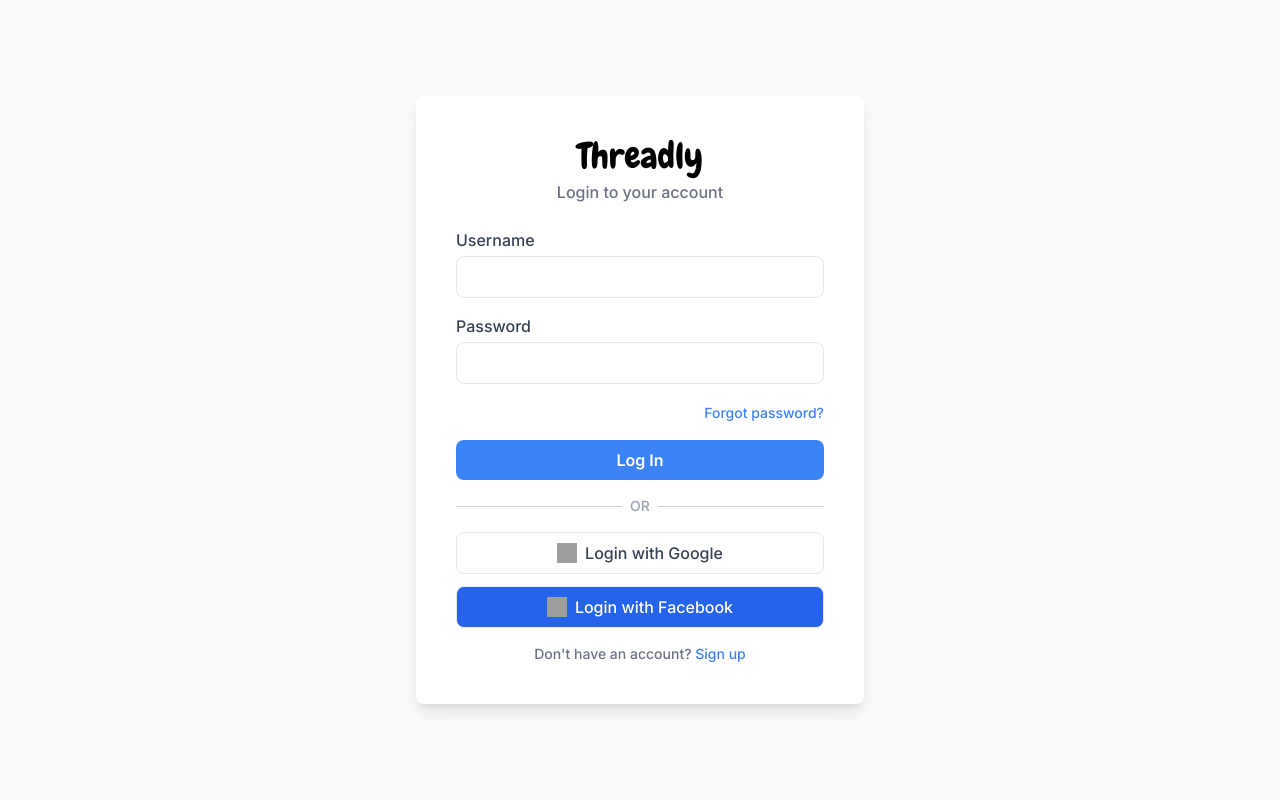
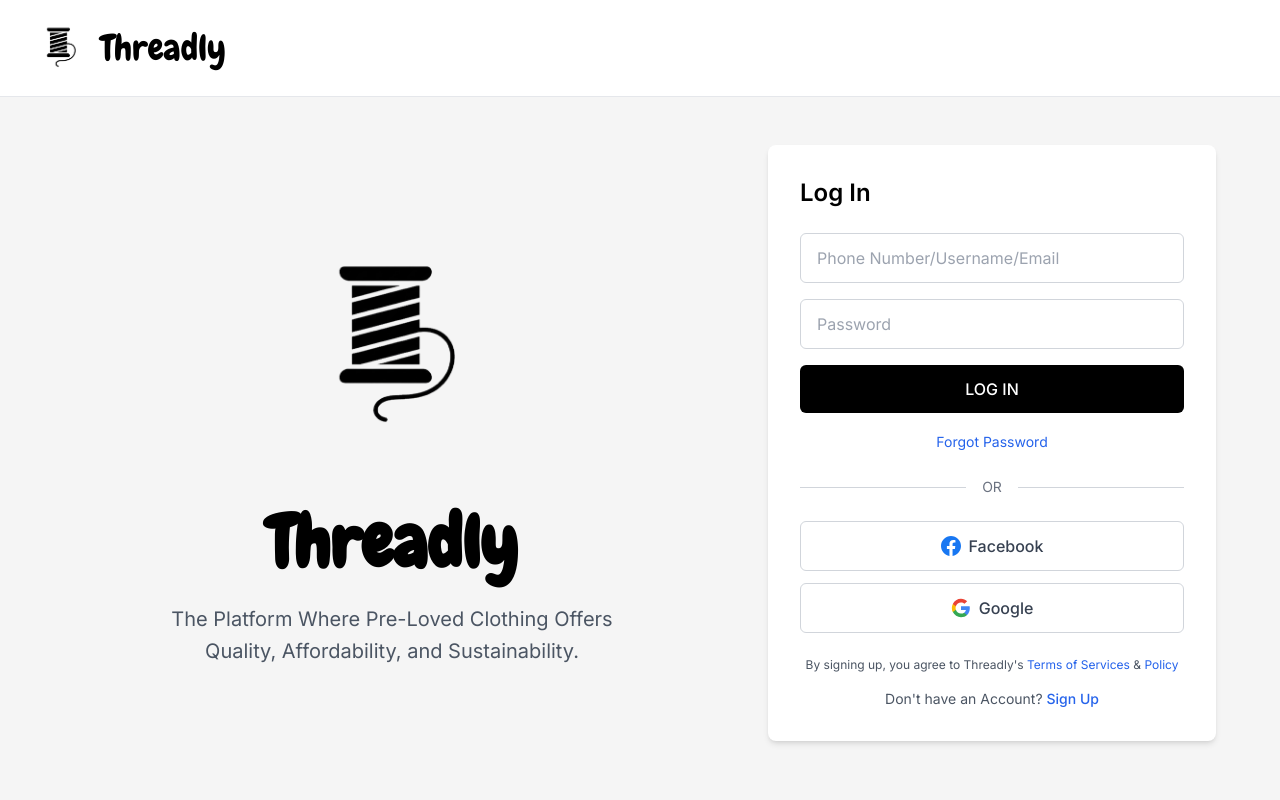
Before and after one commit to bennysito/Threadly, a PHP site: page /login.php in a window 1280 px wide. Run offline with PHP 8.4, Linux system fonts and the light colour scheme; some libraries are stand-ins or nearby versions; grey boxes are pictures that could not be loaded.

Commit message:
Temporary save

```diff
--- a/Front_End/login.php
+++ b/Front_End/login.php
@@ -38,27 +38,51 @@ if($_SERVER["REQUEST_METHOD"] == "POST"){
 <meta name="viewport" content="width=device-width, initial-scale=1.0">
 <title>Threadly Login</title>
 <script src="https://cdn.tailwindcss.com"></script>
+<link href="https://fonts.googleapis.com/css2?family=Inter:wght@400;500;600;700&display=swap" rel="stylesheet">
 <link href="https://fonts.googleapis.com/css2?family=Chewy&display=swap" rel="stylesheet">
-<link href="https://fonts.googleapis.com/css2?family=Inter:wght@500;600;700&display=swap" rel="stylesheet">
 <style>
-  body { font-family: 'Inter', sans-serif; background-color: #f8f9fa; }
-  .chewy-font { font-family: 'Chewy', cursive; font-size: 3rem; font-weight: 400; }
+  body {
+    font-family: 'Inter', sans-serif;
+    background-color: #f5f5f5;
+  }
+  .logo-text {
+    font-family: 'Chewy', cursive;
+    font-weight: 400;
+    font-size: 2rem;
+  }
 </style>
 </head>
-<body class="flex items-center justify-center min-h-screen">
+<body class="min-h-screen">
 
-<div class="bg-white shadow-lg rounded-lg p-10 w-full max-w-md">
-    <!-- Logo & Heading -->
-    <div class="flex items-center justify-center mb-6 space-x-4">
-        <div class="text-center">
-            <span class="chewy-font text-4xl">Threadly</span>
-            <p class="text-gray-500 mt-1">Login to your account</p>
+<!-- Header with Logo -->
+<div class="flex items-center px-8 py-4 bg-white border-b">
+    <div class="flex items-center space-x-3">
+        <img src="Images/Threadly_logo.png" alt="Threadly Logo" class="h-16 w-auto">
+        <span class="logo-text text-4xl">Threadly</span>
     </div>
 </div>
 
+<!-- Main Content -->
+<div class="flex items-start justify-center pt-12 px-4">
+    <div class="flex flex-col md:flex-row max-w-6xl w-full gap-12">
+
+        <!-- Left Side - Branding -->
+        <div class="flex-1 flex flex-col items-center justify-center text-center">
+            <img src="Images/Threadly_logo.png" alt="Threadly Logo" class="h-64 w-auto mb-8">
+            <h1 class="text-7xl font-bold mb-6" style="font-family: 'Chewy', cursive;">Threadly</h1>
+            <p class="text-gray-600 text-xl max-w-lg leading-relaxed">
+                The Platform Where Pre-Loved Clothing Offers Quality, Affordability, and Sustainability.
+            </p>
+        </div>
+
+        <!-- Right Side - Login Form -->
+        <div class="flex-1 max-w-md">
+            <div class="bg-white rounded-lg shadow-md p-8">
+                <h2 class="text-2xl font-semibold mb-6">Log In</h2>
+
                 <!-- Error Message -->
                 <?php if($login_error): ?>
-        <div class="bg-red-100 text-red-700 p-3 rounded mb-4 text-center">
+                    <div class="bg-red-100 text-red-700 p-3 rounded mb-4 text-sm">
                         <?= $login_error ?>
                     </div>
                 <?php endif; ?>
@@ -66,49 +90,74 @@ if($_SERVER["REQUEST_METHOD"] == "POST"){
                 <!-- Login Form -->
                 <form method="POST" class="space-y-4">
                     <div>
-            <label class="block text-gray-700 mb-1" for="username">Username</label>
-            <input type="text" id="username" name="username" required
-                   class="w-full px-4 py-2 border rounded-lg focus:outline-none focus:ring-2 focus:ring-blue-500">
-        </div>
-        <div>
-            <label class="block text-gray-700 mb-1" for="user_password">Password</label>
-            <input type="password" id="user_password" name="user_password" required
-                   class="w-full px-4 py-2 border rounded-lg focus:outline-none focus:ring-2 focus:ring-blue-500">
+                        <input type="text"
+                               id="username"
+                               name="username"
+                               placeholder="Phone Number/Username/Email"
+                               required
+                               class="w-full px-4 py-3 border border-gray-300 rounded-md focus:outline-none focus:ring-2 focus:ring-blue-500 focus:border-transparent">
                     </div>
 
-        <!-- Forgot Password -->
-        <div class="text-right">
-            <a href="forgot_password.php" class="text-sm text-blue-500 hover:underline">Forgot password?</a>
+                    <div>
+                        <input type="password"
+                               id="user_password"
+                               name="user_password"
+                               placeholder="Password"
+                               required
+                               class="w-full px-4 py-3 border border-gray-300 rounded-md focus:outline-none focus:ring-2 focus:ring-blue-500 focus:border-transparent">
                     </div>
 
-        <button type="submit" class="w-full bg-blue-500 hover:bg-blue-600 text-white font-semibold py-2 rounded-lg transition">
-            Log In
+                    <button type="submit"
+                            class="w-full bg-black hover:bg-amber-600 text-white font-medium py-3 rounded-md transition duration-200">
+                        LOG IN
                     </button>
                 </form>
 
+                <!-- Forgot Password -->
+                <div class="text-center mt-4">
+                    <a href="forgot_password.php" class="text-sm text-blue-600 hover:underline">Forgot Password</a>
+                </div>
+
                 <!-- OR separator -->
-    <div class="flex items-center my-4">
+                <div class="flex items-center my-6">
                     <hr class="flex-1 border-gray-300">
-        <span class="mx-2 text-gray-400 text-sm">OR</span>
+                    <span class="mx-4 text-gray-500 text-sm">OR</span>
                     <hr class="flex-1 border-gray-300">
                 </div>
 
                 <!-- Social login buttons -->
-    <div class="flex flex-col space-y-3">
-        <button class="flex items-center justify-center w-full py-2 border rounded-lg bg-white hover:bg-gray-100 transition">
-            <img src="Images/google_icon.png" alt="Google" class="h-5 w-5 mr-2">
-            <span class="text-gray-700 font-medium">Login with Google</span>
+                <div class="space-y-3">
+                    <button class="flex items-center justify-center w-full py-3 border border-gray-300 rounded-md bg-white hover:bg-gray-50 transition duration-200">
+                        <svg class="w-5 h-5 mr-2" viewBox="0 0 24 24">
+                            <path fill="#1877F2" d="M24 12.073c0-6.627-5.373-12-12-12s-12 5.373-12 12c0 5.99 4.388 10.954 10.125 11.854v-8.385H7.078v-3.47h3.047V9.43c0-3.007 1.792-4.669 4.533-4.669 1.312 0 2.686.235 2.686.235v2.953H15.83c-1.491 0-1.956.925-1.956 1.874v2.25h3.328l-.532 3.47h-2.796v8.385C19.612 23.027 24 18.062 24 12.073z"/>
+                        </svg>
+                        <span class="text-gray-700 font-medium">Facebook</span>
                     </button>
-        <button class="flex items-center justify-center w-full py-2 border rounded-lg bg-blue-600 hover:bg-blue-700 transition">
-            <img src="Images/facebook_icon.png" alt="Facebook" class="h-5 w-5 mr-2">
-            <span class="text-white font-medium">Login with Facebook</span>
+
+                    <button class="flex items-center justify-center w-full py-3 border border-gray-300 rounded-md bg-white hover:bg-gray-50 transition duration-200">
+                        <svg class="w-5 h-5 mr-2" viewBox="0 0 24 24">
+                            <path fill="#4285F4" d="M22.56 12.25c0-.78-.07-1.53-.2-2.25H12v4.26h5.92c-.26 1.37-1.04 2.53-2.21 3.31v2.77h3.57c2.08-1.92 3.28-4.74 3.28-8.09z"/>
+                            <path fill="#34A853" d="M12 23c2.97 0 5.46-.98 7.28-2.66l-3.57-2.77c-.98.66-2.23 1.06-3.71 1.06-2.86 0-5.29-1.93-6.16-4.53H2.18v2.84C3.99 20.53 7.7 23 12 23z"/>
+                            <path fill="#FBBC05" d="M5.84 14.09c-.22-.66-.35-1.36-.35-2.09s.13-1.43.35-2.09V7.07H2.18C1.43 8.55 1 10.22 1 12s.43 3.45 1.18 4.93l2.85-2.22.81-.62z"/>
+                            <path fill="#EA4335" d="M12 5.38c1.62 0 3.06.56 4.21 1.64l3.15-3.15C17.45 2.09 14.97 1 12 1 7.7 1 3.99 3.47 2.18 7.07l3.66 2.84c.87-2.6 3.3-4.53 6.16-4.53z"/>
+                        </svg>
+                        <span class="text-gray-700 font-medium">Google</span>
                     </button>
                 </div>
 
-    <!-- Signup link -->
-    <p class="mt-4 text-gray-500 text-sm text-center">
-        Don't have an account? <a href="sign-up.php" class="text-blue-500 hover:underline">Sign up</a>
-    </p>
+                <!-- Terms and Sign up -->
+                <div class="mt-6 text-center text-xs text-gray-600">
+                    <p>By signing up, you agree to Threadly's <a href="#" class="text-blue-600 hover:underline">Terms of Services</a> & <a href="#" class="text-blue-600 hover:underline">Policy</a></p>
+                </div>
+
+                <div class="mt-4 text-center text-sm">
+                    <span class="text-gray-600">Don't have an Account? </span>
+                    <a href="sign-up.php" class="text-blue-600 hover:underline font-medium">Sign Up</a>
+                </div>
+            </div>
+        </div>
+
+    </div>
 </div>
 
 </body>
```
Also changed, not shown: Front_End/Nav_bar.php (+4 -4 lines), Front_End/add_to_bag.php (added, +114 -0 lines), Front_End/index.php (+4 -4 lines), Front_End/messages_panel.php (added, +106 -0 lines), Front_End/notification_panel.php (added, +93 -0 lines), Front_End/uploads/king.png (added), Front_End/uploads/underwear_women.png (added). Lines whose indentation alone changed are shown as unchanged.
